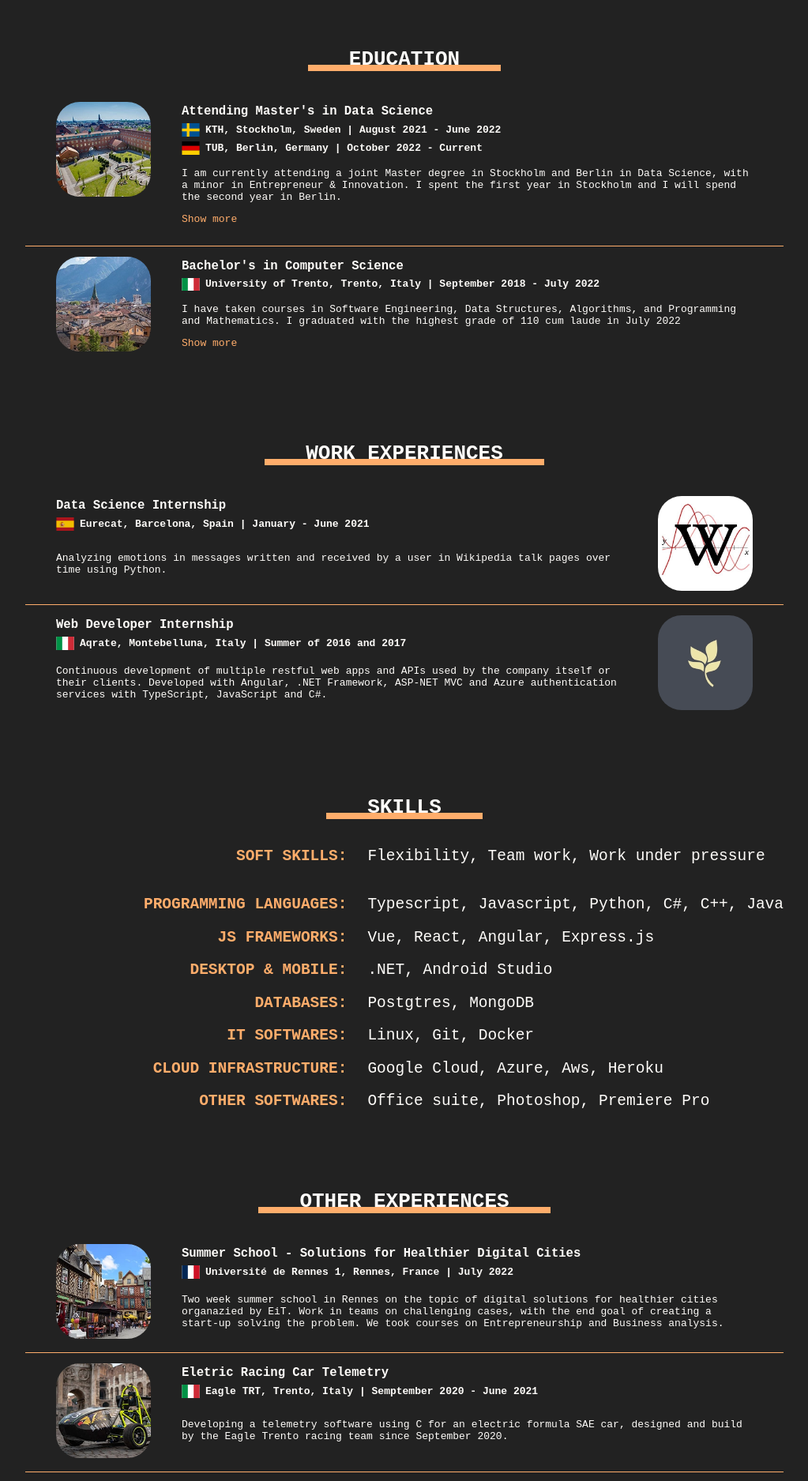
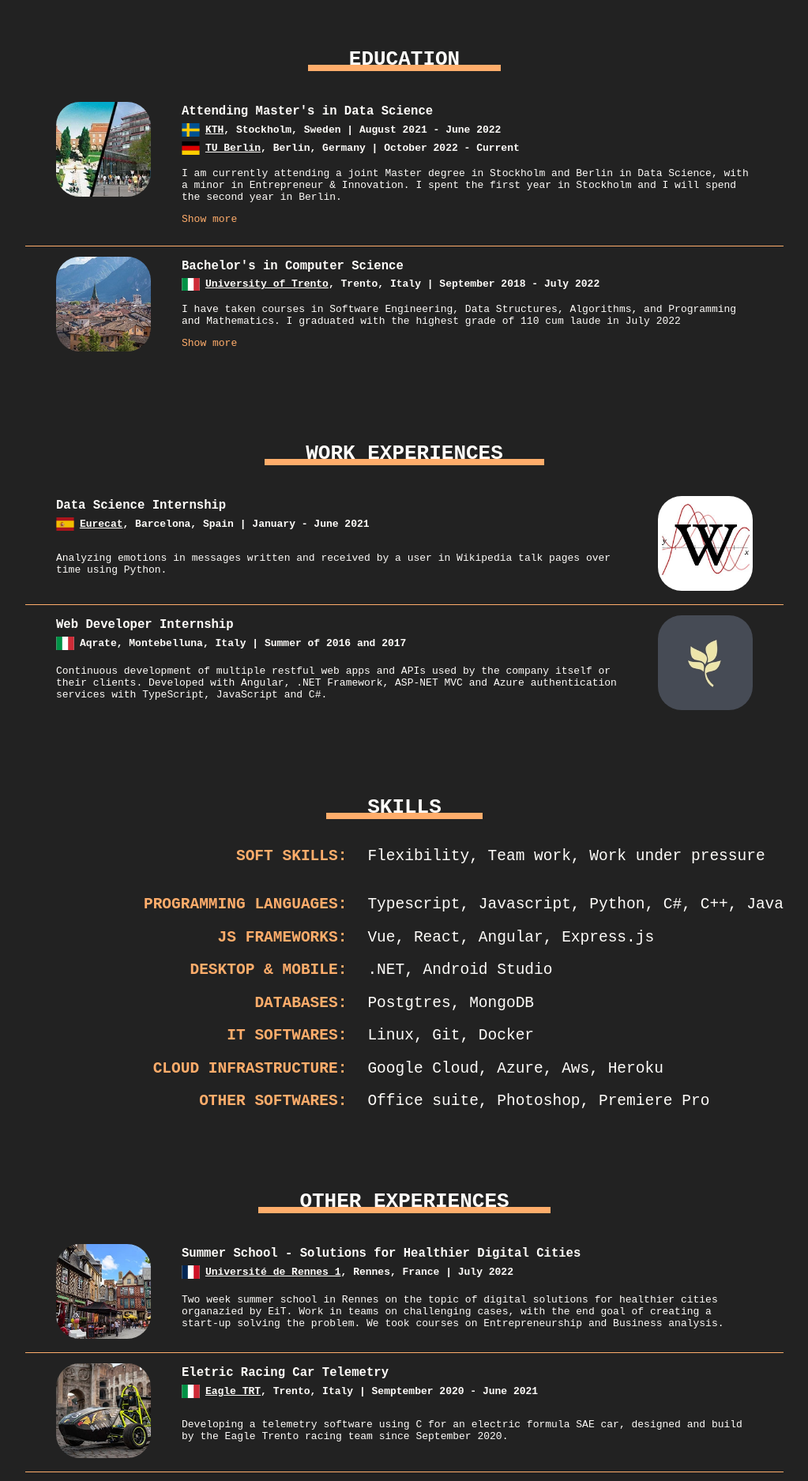
Before and after one commit to nicolatoscan/nicolatoscan, a Svelte app: page / in a window 1280 px wide. Shown: the part 820-2695 px from the top of the page at 79% size, without its empty margins (128-1151 px from the left). Built offline with nearby package versions, Linux system fonts and the light colour scheme.

Commit message:
Uni picture & Boxes urls

```diff
--- a/src/components/Boxes.svelte
+++ b/src/components/Boxes.svelte
@@ -14,9 +14,11 @@
             { #if b.subtitles }{#each b.subtitles as s}
                 <div class="subtitle">
                     { #if s.flag } <img loading="lazy" src="./images/flags/{s.flag.toLowerCase()}.svg" alt="flag" class="flag" width="640" height="480"/> { /if }
-                    <h4>{ s.text }</h4>
+                    <h4>
+                        { #if s.url }<a class="box-url" target="_blank" href="{s.url}">{ s.name }</a>{ :else }{ s.name }{ /if }{ s.text }
+                    </h4>
                 </div>
-            { /each }{ /if }
+                { /each }{ /if }
         </div>
         <div class="box-description">
             <p>{@html b.description }</p>
@@ -32,7 +34,6 @@
 </div>
 
 <script lang="ts">
-    import { text } from 'stream/consumers';
     import { It, Se, De, Es} from "svelte-flag-icons";
     export let type: string;
 
@@ -41,7 +42,7 @@
     type Box = {
         img?: string,
         title: string,
-        subtitles?: {flag?: string, text: string}[],
+        subtitles?: { flag?: string, text: string, name: string, url?: string }[],
         description: string,
         more?: string,
         showMore?: boolean,
@@ -57,11 +58,11 @@
     const infos: { [id: string]: Box[] } = {
         Education: [
             {
-                img: "./images/kth.webp",
+                img: "./images/kthtub.webp",
                 title: "Attending Master's in Data Science",
                 subtitles: [
-                    {flag: "Se", text: "KTH, Stockholm, Sweden | August 2021 - June 2022"},
-                    {flag: "De", text: "TUB, Berlin, Germany | October 2022 - Current"},
+                    { flag: "Se", name: "KTH", text: ", Stockholm, Sweden | August 2021 - June 2022", url: "https://www.kth.se/" },
+                    { flag: "De", name: "TU Berlin", text: ", Berlin, Germany | October 2022 - Current", url: "https://www.tu-berlin.de/" },
                 ],
                 description: "\
                 I am currently attending a joint Master degree in Stockholm and Berlin in Data Science, with a minor in Entrepreneur & Innovation.\
@@ -93,7 +94,7 @@
                 img: "./images/trento.webp",
                 title: "Bachelor's in Computer Science",
                 subtitles: [
-                    { flag: 'It', text: "University of Trento, Trento, Italy | September 2018 - July 2022" }
+                    { flag: 'It', name: "University of Trento", text: ", Trento, Italy | September 2018 - July 2022", url: "https://www.unitn.it/" }
                 ],
                 description: "\
                 I have taken courses in Software Engineering, Data Structures, Algorithms, and Programming and Mathematics.\
@@ -131,7 +132,7 @@
                 img: "./images/wiki.webp",
                 title: "Data Science Internship",
                 subtitles: [
-                    { flag: 'Es', text: "Eurecat, Barcelona, Spain | January - June 2021" }
+                    { flag: 'Es', name: "Eurecat", text: ", Barcelona, Spain | January - June 2021", url: "https://www.eurecat.org/" }
                 ],
                 description: "Analyzing emotions in messages written and received by a user in Wikipedia talk pages over time using Python."
             },
@@ -140,7 +141,7 @@
                 img: "./images/aqrate.webp",
                 title: "Web Developer Internship",
                 subtitles: [
-                    { flag: 'It', text: "Aqrate, Montebelluna, Italy | Summer of 2016 and 2017" }
+                    { flag: 'It', name: "Aqrate", text: ", Montebelluna, Italy | Summer of 2016 and 2017" }
                 ],
                 description: "Continuous development of multiple restful web apps and APIs used by the company itself or their clients. Developed with Angular, .NET Framework, ASP-NET MVC and Azure authentication services with TypeScript, JavaScript and C#."
             },
@@ -150,7 +151,7 @@
                 img: "./images/rennes.webp",
                 title: "Summer School - Solutions for Healthier Digital Cities",
                 subtitles: [
-                    { flag: 'Fr', text: "Université de Rennes 1, Rennes, France | July 2022" }
+                    { flag: 'Fr', name: "Université de Rennes 1", text: ", Rennes, France | July 2022", url: "https://www.univ-rennes1.fr/" }
                 ],
                 description: "Two week summer school in Rennes on the topic of digital solutions for healthier cities organazied by EiT.\
                 Work in teams on challenging cases, with the end goal of creating a start-up solving the problem.\
@@ -160,7 +161,7 @@
                 img: "./images/eagle.webp",
                 title: "Eletric Racing Car Telemetry",
                 subtitles: [
-                    { flag: 'It', text: "Eagle TRT, Trento, Italy | Semptember 2020 - June 2021" }
+                    { flag: 'It', name: "Eagle TRT", text: ", Trento, Italy | Semptember 2020 - June 2021", url: "https://www.eagletrt.it/" }
                 ],
                 description: "Developing a telemetry software using C for an electric formula SAE car, designed and build by the Eagle Trento racing team since September 2020."
             },
@@ -256,5 +257,10 @@
             }
         }
 
+        .box-url {
+            color: inherit;
+            text-decoration: underline;
+        }
+
     }
 </style>
```
Also changed, not shown: public/images/kthtub.jpg (added), public/images/kthtub.webp (added).
